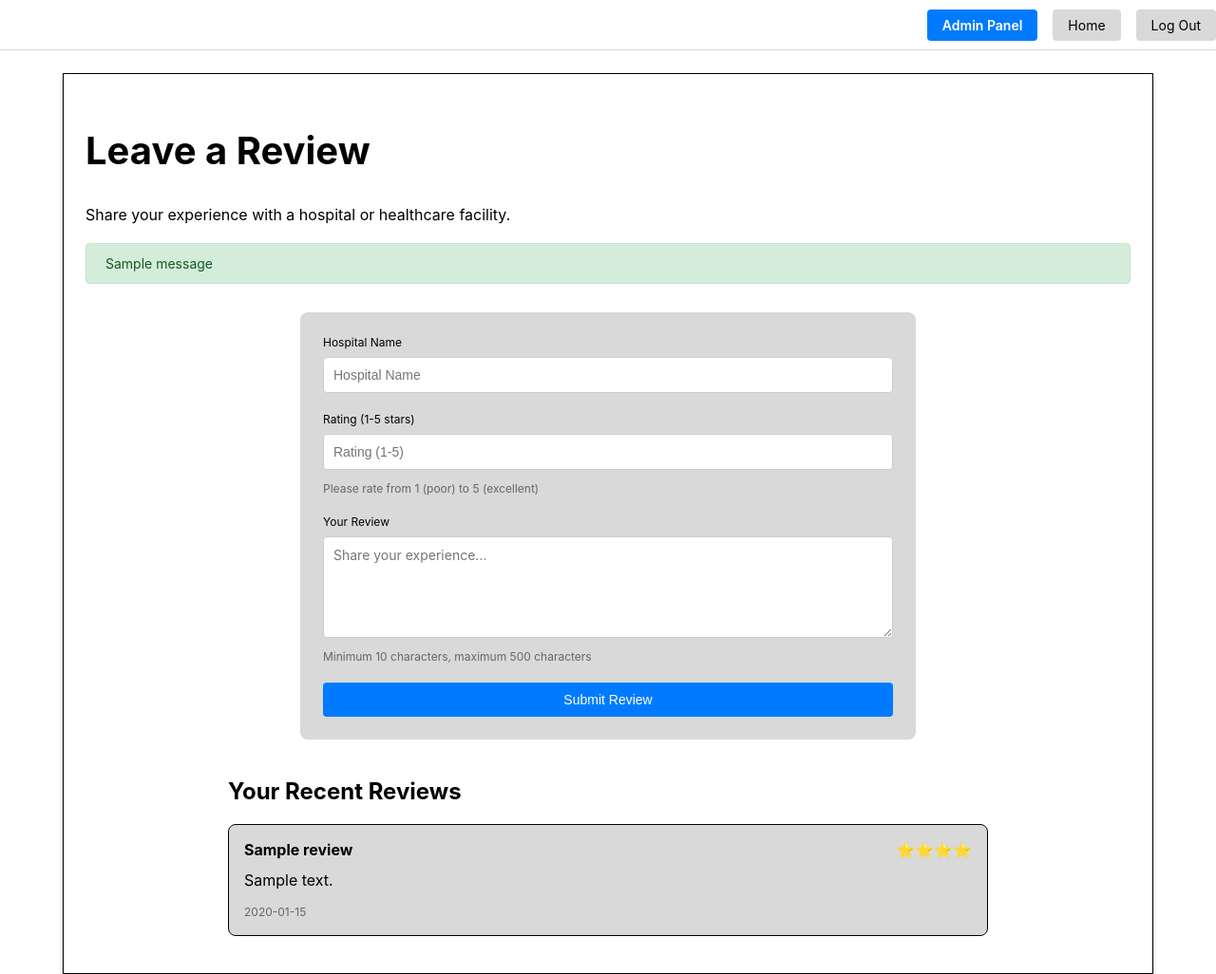
After one commit to davidmertenjones/ist-303-team-kanto-project, a Flask app: page /review in a window 1280 px wide. The commit adds this page. Shown: the whole page at 95% size. Run offline with Flask 3, Linux system fonts and the light colour scheme; a user stored in the database is signed in; tables that the repository leaves empty hold one stand-in row (values such as "Sample post"); one stand-in notice (Sample message) is shown; some libraries are stand-ins or nearby versions.

Commit message:
Add review system with role-based navigation button
- Added Review model and database table for storing user reviews
- Created simple review form (hospital name, rating 1-5, comment)
- Added role-based button in top nav (Admin Panel for admins, Leave Review for users)
- Created review.html template with form and recent reviews display
- Updated CSS with review form styling and flash messages
- Added /review route with GET and POST handlers
- Updated init_db.py to include Review table
- Added comprehensive documentation in FRONTEND_UPDATE_NOV16.md

```diff
--- a/hospital_search/app.py
+++ b/hospital_search/app.py
@@ -5,8 +5,8 @@ from flask import Flask, render_template, url_for, redirect, flash, request
 from flask_sqlalchemy import SQLAlchemy
 from flask_login import UserMixin, login_user, LoginManager, login_required, logout_user, current_user
 from flask_wtf import FlaskForm
-from wtforms import StringField, PasswordField, SubmitField, EmailField
-from wtforms.validators import InputRequired, Length, ValidationError, Email
+from wtforms import StringField, PasswordField, SubmitField, EmailField, TextAreaField, IntegerField
+from wtforms.validators import InputRequired, Length, ValidationError, Email, NumberRange
 from flask_bcrypt import Bcrypt
 
 db = SQLAlchemy()
@@ -44,6 +44,10 @@ class User(db.Model, UserMixin):
     password = db.Column(db.String(80), nullable=False)
     role = db.Column(db.String(80), nullable=False, default='user')
 
+    @property
+    def is_admin(self):
+        return self.role == 'admin'
+
 #Hospital database model (pre-loads from LACOUNTY.csv)
 class Hospital(db.Model):
     __tablename__ = 'hospital'
@@ -64,6 +68,16 @@ class Hospital(db.Model):
     psychiatric = db.Column(db.Integer, nullable=False)
     childrens = db.Column(db.Integer, nullable=False)
     veterans = db.Column(db.Integer, nullable=False)
+
+#Review database model - stores user reviews for hospitals
+class Review(db.Model):
+    __tablename__ = 'review'
+    id = db.Column(db.Integer, primary_key=True)
+    hospital_name = db.Column(db.String(100), nullable=False)
+    user_id = db.Column(db.Integer, db.ForeignKey('user.id'), nullable=False)
+    rating = db.Column(db.Integer, nullable=False)
+    comment = db.Column(db.String(500), nullable=False)
+    created_at = db.Column(db.String(50), nullable=False)
 
 #### FORMS ####
 
@@ -94,6 +108,16 @@ class LoginForm(FlaskForm):
                              InputRequired(), Length(min=5, max=20)], render_kw={"placeholder": "Password"})
 
     submit = SubmitField('Login')
+
+class ReviewForm(FlaskForm):
+    hospital_name = StringField(validators=[
+                           InputRequired(), Length(min=2, max=100)], render_kw={"placeholder": "Hospital Name"})
+
+    rating = IntegerField(validators=[
+                           InputRequired(), NumberRange(min=1, max=5)], render_kw={"placeholder": "Rating (1-5)"})
+
+    comment = TextAreaField(validators=[
+                           InputRequired(), Length(min=10, max=500)], render_kw={"placeholder": "Share your experience..."})
 
 #### ROUTES ####
 #home - main "search by location" page
@@ -223,3 +247,28 @@ def logout():
 @login_required
 def admin_panel():
     return render_template('admin_panel.html')
+
+#review - allows logged-in users to submit reviews
+@app.route('/review', methods=['GET', 'POST'])
+@login_required
+def review():
+    form = ReviewForm()
+
+    if form.validate_on_submit():
+        from datetime import datetime
+        new_review = Review(
+            hospital_name=form.hospital_name.data,
+            user_id=current_user.id,
+            rating=form.rating.data,
+            comment=form.comment.data,
+            created_at=datetime.now().strftime('%Y-%m-%d %H:%M:%S')
+        )
+        db.session.add(new_review)
+        db.session.commit()
+        flash('Thank you for your review!', 'success')
+        return redirect(url_for('review'))
+
+    # Get recent reviews from this user
+    user_reviews = Review.query.filter_by(user_id=current_user.id).order_by(Review.created_at.desc()).limit(5).all()
+
+    return render_template('review.html', form=form, user_reviews=user_reviews)
--- a/hospital_search/static/css/style.css
+++ b/hospital_search/static/css/style.css
@@ -45,6 +45,17 @@ body {
 
 .level-item a:hover {
   background: var(--muted-2);
+}
+
+/* Admin/Review button - highlighted style */
+.admin-review-btn {
+  background: var(--primary) !important;
+  color: white !important;
+  font-weight: 600;
+}
+
+.admin-review-btn:hover {
+  background: #0056b3 !important;
 }
 
 /* Main container */
@@ -270,3 +281,98 @@ body {
   font-size: 24px;
   cursor: pointer;
 }
+
+/* Review Form Styles */
+.review-form-container {
+  max-width: 600px;
+  margin: 30px auto;
+  background: var(--muted);
+  padding: 24px;
+  border-radius: 8px;
+}
+
+.review-form {
+  display: flex;
+  flex-direction: column;
+  gap: 20px;
+}
+
+.form-textarea {
+  padding: 10px;
+  border: 1px solid #ccc;
+  border-radius: 4px;
+  font-family: var(--font-inter);
+  font-size: 14px;
+  resize: vertical;
+  width: 100%;
+  box-sizing: border-box;
+}
+
+.form-group small {
+  color: #666;
+  font-size: 12px;
+  margin-top: 4px;
+}
+
+/* Flash Messages */
+.flash-message {
+  padding: 12px 20px;
+  margin: 20px 0;
+  border-radius: 4px;
+  font-size: 14px;
+}
+
+.flash-message.success {
+  background: #d4edda;
+  color: #155724;
+  border: 1px solid #c3e6cb;
+}
+
+.flash-message.error {
+  background: #f8d7da;
+  color: #721c24;
+  border: 1px solid #f5c6cb;
+}
+
+/* Previous Reviews */
+.previous-reviews {
+  margin-top: 40px;
+  max-width: 800px;
+  margin-left: auto;
+  margin-right: auto;
+}
+
+.previous-reviews h2 {
+  font-size: 24px;
+  margin-bottom: 20px;
+}
+
+.review-card {
+  background: var(--muted);
+  padding: 16px;
+  margin-bottom: 16px;
+  border-radius: 8px;
+  border: 1px solid var(--border);
+}
+
+.review-header {
+  display: flex;
+  justify-content: space-between;
+  align-items: center;
+  margin-bottom: 10px;
+}
+
+.review-rating {
+  color: #ffa500;
+  font-size: 16px;
+}
+
+.review-comment {
+  margin: 10px 0;
+  line-height: 1.5;
+}
+
+.review-date {
+  color: #666;
+  font-size: 12px;
+}
--- a/hospital_search/templates/base.html
+++ b/hospital_search/templates/base.html
@@ -27,11 +27,14 @@
             <a href="{{ url_for('signup') }}">Sign Up</a>
           </div>
           {% else %}
-          {% if current_user.is_admin %}
+          <!-- Admin/Review button - shows based on user role -->
           <div class="level-item">
-            <a href="{{ url_for('admin_panel') }}">Admin Panel</a>
+            {% if current_user.is_admin %}
+              <a href="{{ url_for('admin_panel') }}" class="admin-review-btn">Admin Panel</a>
+            {% else %}
+              <a href="{{ url_for('review') }}" class="admin-review-btn">Leave Review</a>
+            {% endif %}
           </div>
-          {% endif %}
           <div class="level-item">
             <a href="{{ url_for('home') }}">Home</a>
           </div>
--- /dev/null
+++ b/hospital_search/templates/review.html
@@ -0,0 +1,62 @@
+{% extends 'base.html' %}
+
+{% block head_title %}Leave a Review{% endblock %}
+
+{% block content %}
+  <div class="catalog-shell">
+    <h1 class="catalog-title">Leave a Review</h1>
+    <p>Share your experience with a hospital or healthcare facility.</p>
+
+    <!-- Flash messages for feedback -->
+    {% with messages = get_flashed_messages(with_categories=true) %}
+      {% if messages %}
+        {% for category, message in messages %}
+          <div class="flash-message {{ category }}">{{ message }}</div>
+        {% endfor %}
+      {% endif %}
+    {% endwith %}
+
+    <!-- Review Form -->
+    <div class="review-form-container">
+      <form method="POST" action="{{ url_for('review') }}" class="review-form">
+        {{ form.hidden_tag() }}
+
+        <div class="form-group">
+          <label for="hospital_name">Hospital Name</label>
+          {{ form.hospital_name(class="form-input") }}
+        </div>
+
+        <div class="form-group">
+          <label for="rating">Rating (1-5 stars)</label>
+          {{ form.rating(class="form-input", type="number", min="1", max="5") }}
+          <small>Please rate from 1 (poor) to 5 (excellent)</small>
+        </div>
+
+        <div class="form-group">
+          <label for="comment">Your Review</label>
+          {{ form.comment(class="form-textarea", rows="5") }}
+          <small>Minimum 10 characters, maximum 500 characters</small>
+        </div>
+
+        <button type="submit" class="btn-primary">Submit Review</button>
+      </form>
+    </div>
+
+    <!-- Previous Reviews Section -->
+    {% if user_reviews %}
+    <div class="previous-reviews">
+      <h2>Your Recent Reviews</h2>
+      {% for review in user_reviews %}
+      <div class="review-card">
+        <div class="review-header">
+          <strong>{{ review.hospital_name }}</strong>
+          <span class="review-rating">{{ '⭐' * review.rating }}</span>
+        </div>
+        <p class="review-comment">{{ review.comment }}</p>
+        <small class="review-date">{{ review.created_at }}</small>
+      </div>
+      {% endfor %}
+    </div>
+    {% endif %}
+  </div>
+{% endblock %}
```
Also changed, not shown: FRONTEND_UPDATE_NOV16.md (added, +147 -0 lines), hospital_search/init_db.py (+10 -0 lines).
